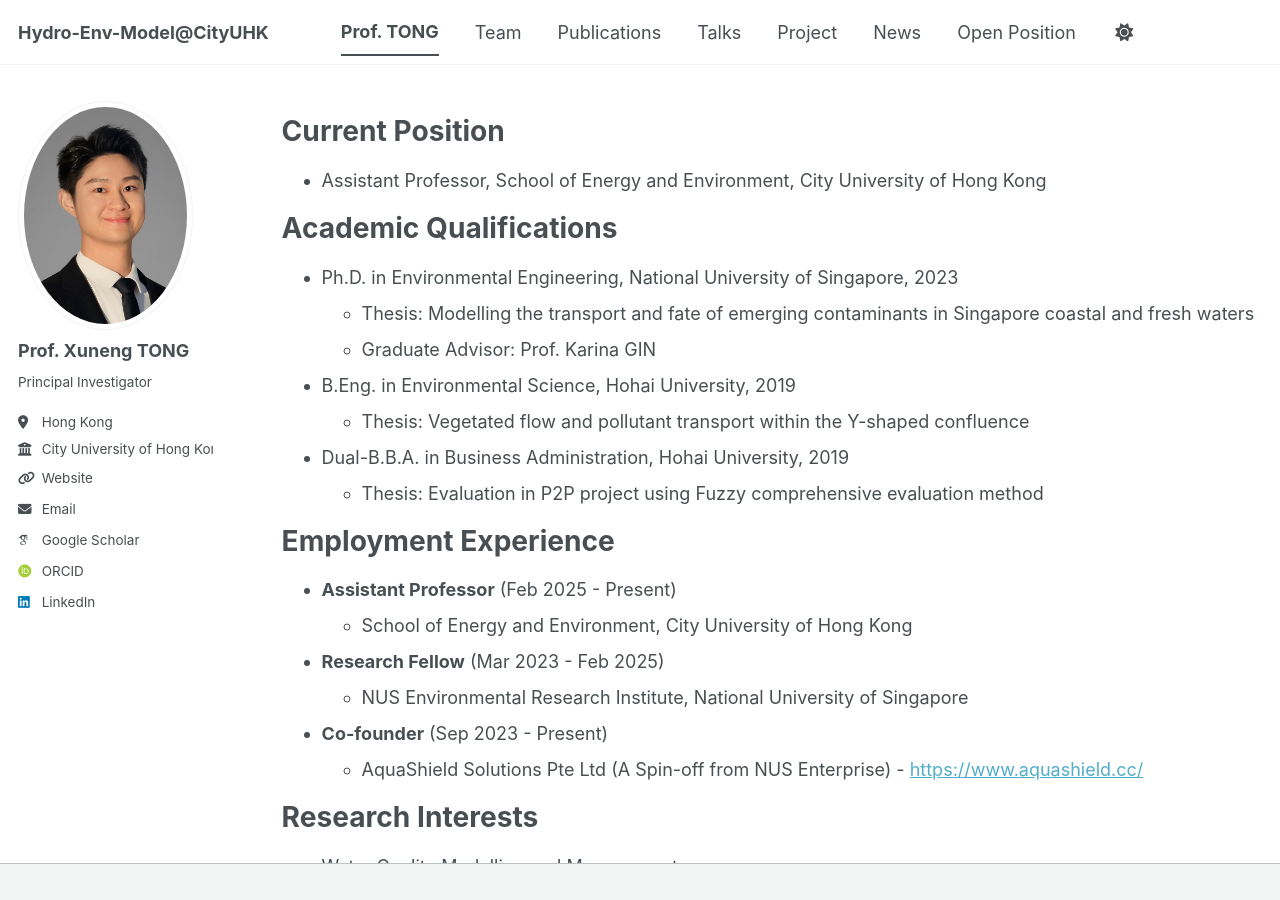
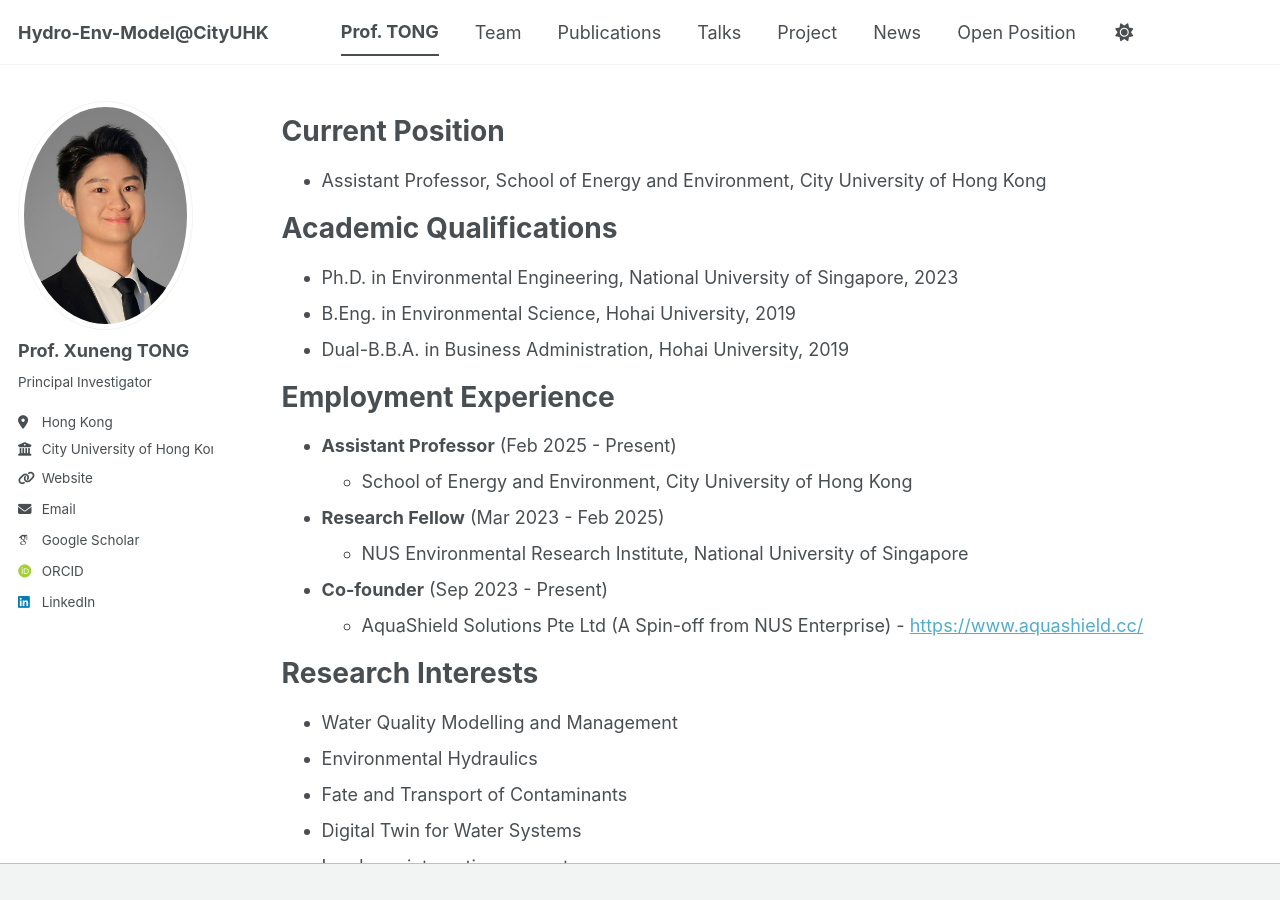
Before and after one commit to TongXuneng/TongXuneng.github.io, a Jekyll site: the page built from _pages/cv.md, in a window 1280 px wide and 900 px high. Built offline with Jekyll 4.4.1, drawn with Linux system fonts in a browser that asks for light colours; some web fonts are replaced; a script bundle is joined from its source files by our own code; library files that are not in the unit come from our copies.

Commit message:
Update cv.md

```diff
--- a/_pages/cv.md
+++ b/_pages/cv.md
@@ -15,12 +15,9 @@ Current Position
 Academic Qualifications
 ======
 * Ph.D. in Environmental Engineering, National University of Singapore, 2023
-  * Thesis: Modelling the transport and fate of emerging contaminants in Singapore coastal and fresh waters
-  * Graduate Advisor: Prof. Karina GIN
 * B.Eng. in Environmental Science, Hohai University, 2019
-  * Thesis: Vegetated flow and pollutant transport within the Y-shaped confluence
 * Dual-B.B.A. in Business Administration, Hohai University, 2019
-  * Thesis: Evaluation in P2P project using Fuzzy comprehensive evaluation method
+
 
 Employment Experience
 ======
```
